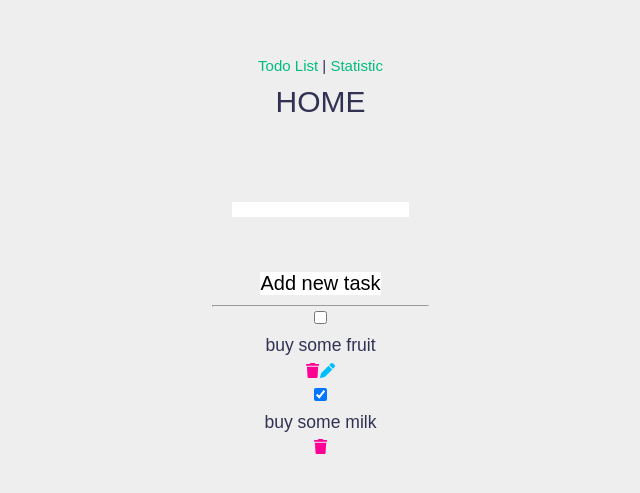
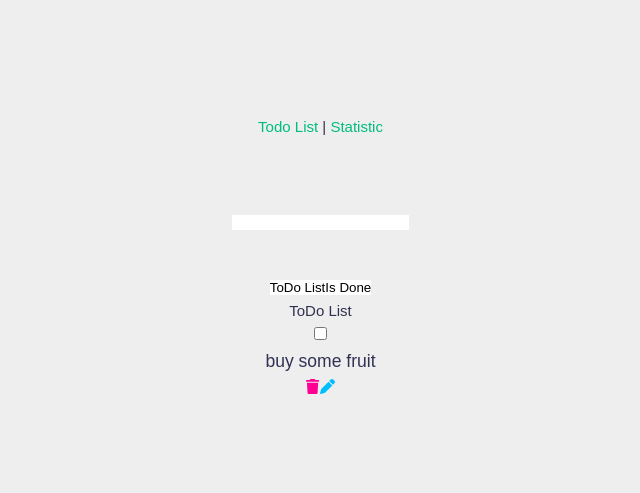
Before and after one commit to ShumovskaIryna/Todo-List, a Vue app: page / in a window 1280 px wide. Shown: the part 143-636 px from the top of the page, without its empty margins (211-851 px from the left). Built offline with nearby package versions, Linux system fonts and the light colour scheme.

Commit message:
filter todos on done & notDone

```diff
--- a/src/stores/todoStore.js
+++ b/src/stores/todoStore.js
@@ -6,6 +6,14 @@ export const useTodoStore = defineStore('todoList', {
         {id: 1, title: "buy some fruit", isDone: false },
         {id: 2, title: "buy some milk", isDone: true }
       ]
-    })
+    }),
+    getters: {
+      taskIsDone(){
+        return this.tasks.filter(t => t.isDone)
+      },
+      taskIsNotDone(){
+        return this.tasks.filter(t => !t.isDone)
+      },
+    },
   },
 )
--- a/src/views/TodoView.vue
+++ b/src/views/TodoView.vue
@@ -1,31 +1,42 @@
 <template>
   <div class="home">
-    <h1>HOME</h1>
     <div class="task-input">
       <input>
     </div>
-    <div class="button">
-      <button>Add new task</button>
+
+    <nav class="filter">
+      <button @click="filter = 'isNotDone'">ToDo List</button>
+      <button @click="filter = 'isDone'">Is Done</button>
+    </nav>
+
+    <div v-if="filter === 'isNotDone'" class="list" id="todo-list">
+      ToDo List {{todoStore.notDoneCount}}
+      <div v-for="todo in todoStore.taskIsNotDone" v-bind:key="todo.id">
+        <TodoItem :todo="todo" />
+      </div>
     </div>
-    <hr>
-    <div class="list" id="todo-list">
-		<div v-for="todo in todoStore.tasks" v-bind:key="todo.id">
-			<TodoList :todo="todo" />
-		</div>
+
+    <div v-if="filter === 'isDone'" class="list" id="todo-list">
+      is Done {{todoStore.doneCount}}
+      <div v-for="todo in todoStore.taskIsDone" v-bind:key="todo.id">
+        <TodoItem :todo="todo" />
+      </div>
     </div>
+
   </div>
 </template>
 
 <script>
 import { useTodoStore } from '@/stores/todoStore'
-import TodoList from '../components/TodoList.vue'
+import TodoItem from '../components/TodoItem.vue'
+import { ref } from 'vue'
 
 export default {
-  components: { TodoList},
+  components: { TodoItem},
   setup() {
 	const todoStore = useTodoStore()
-
-	return { todoStore }
+  const filter = ref('isNotDone')
+	return { todoStore, filter }
   }
 }
 
@@ -33,12 +44,12 @@ export default {
 
 <style lang="scss">
   .task-input{
-    font-size: 60px;
-    margin: 20px;
+  font-size: 60px;
+  margin: 20px;
   }
   .button button{
-    font-size: 20px;
-    margin: 10px;
+  font-size: 20px;
+  margin: 10px;
   }
 
 	$light: #EEE;
```
Also changed, not shown: src/components/TodoItem.vue (renamed from src/components/TodoList.vue).
